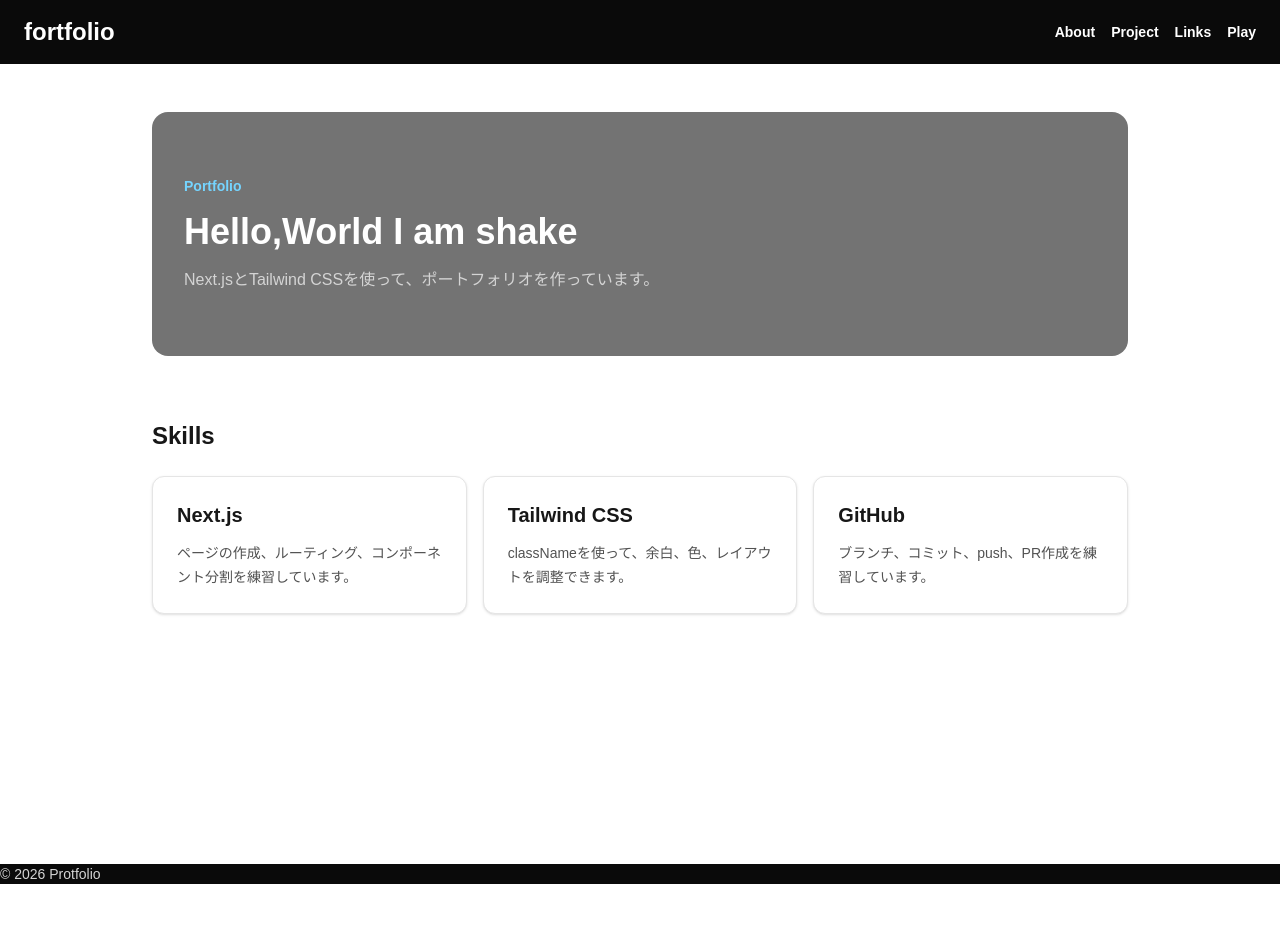
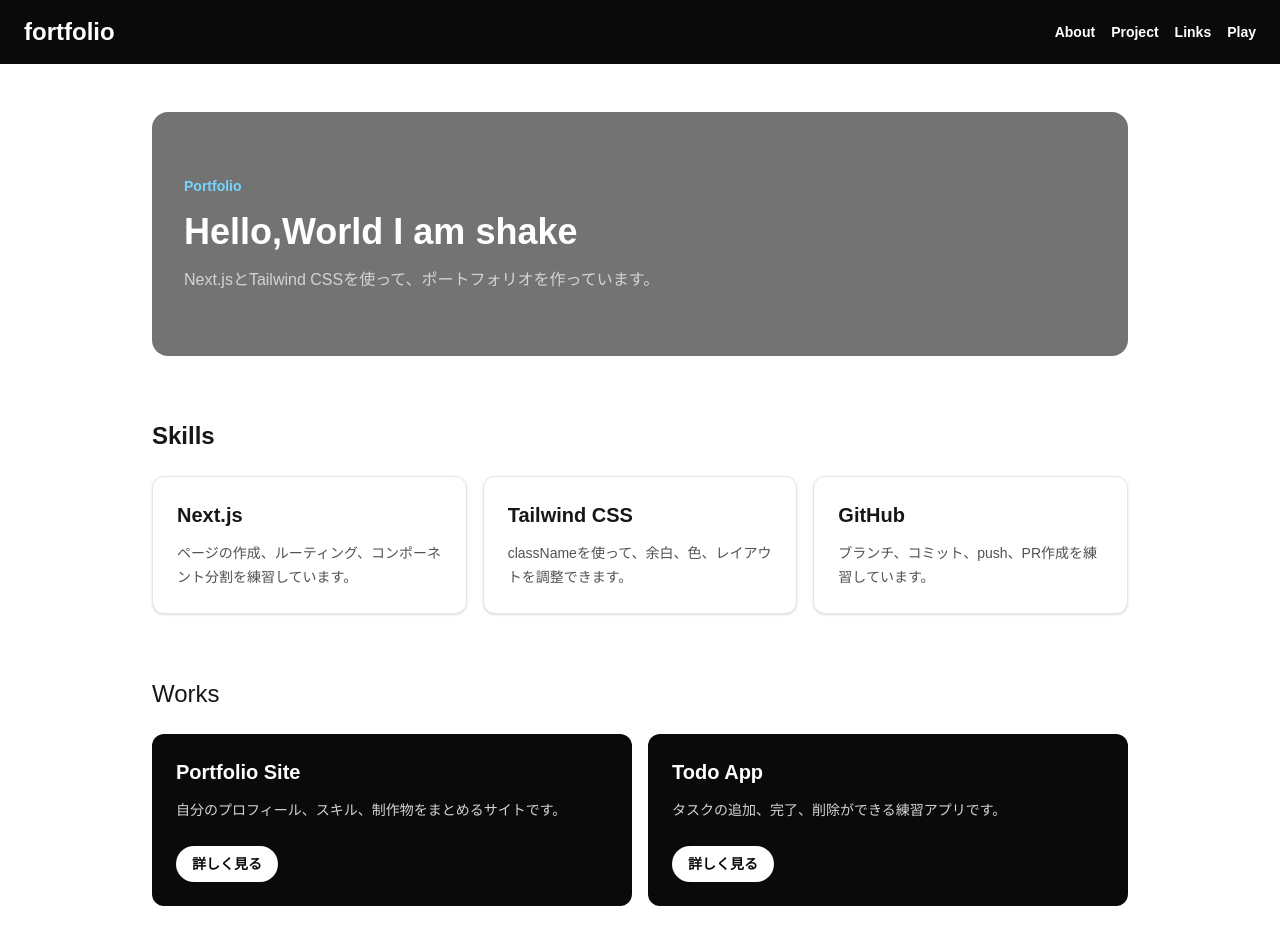
Before and after one commit to shake3deth/shake-portfolio, a Next.js app: page / in a window 1280 px wide. Shown: the top 952 px of the page. Before the commit the page ends 884 px from the top, so only its background shows below. Built offline with nearby package versions, Linux system fonts and the light colour scheme.

Commit message:
feature:制作物カードを追加

```diff
--- a/src/app/page.tsx
+++ b/src/app/page.tsx
@@ -1,5 +1,6 @@
 import { MainLayout } from "../layouts/main/main-layout";
 import { SkillCard } from "../components/skill-card/skill-card";
+import {WorkCard } from "../components/work-card/work-card";
 
 const skills =[
   {
@@ -15,6 +16,19 @@
     description: "ブランチ、コミット、push、PR作成を練習しています。",
   }
 ]
+
+const works =[
+  {
+    title: "Portfolio Site",
+    description:"自分のプロフィール、スキル、制作物をまとめるサイトです。",
+    href:"#",
+  },
+  {
+    title:"Todo App",
+    description: "タスクの追加、完了、削除ができる練習アプリです。",
+    href:"#",
+  },
+];
 
 export default function Home() {
   return(
@@ -34,6 +48,14 @@
             ))}
           </div>
         </section>
+        <section id="works">
+          <h2 className="text-2xl fonf-bold text-neutral-900">Works</h2>
+          <div className="mt-6 grid gap-4 md:grid-cols-2">
+            {works.map((work) => (
+              <WorkCard key={work.title} title={work.title} description={work.description} href={work.href} />
+            ))}
+          </div>
+        </section>
       </div>
     </MainLayout>
   );
--- a/src/components/skill-card/skill-card.tsx
+++ b/src/components/skill-card/skill-card.tsx
@@ -5,7 +5,7 @@
 
 export const SkillCard = ({title,description}:SkillCardProps) =>{
     return(
-        <div className="rounded-xl border border-neutral-200 bg-white p-6 shadow-sm">
+        <div className="transition hover:-translate-y-1 hover:shadow-md rounded-xl border border-neutral-200 bg-white p-6 shadow-sm">
             <h3 className="text-xl font-bold text-neutral-900">{title}</h3>
             <p className="mt-3 text-sm leading-6 text-neutral-600">
                 {description}
--- /dev/null
+++ b/src/components/work-card/work-card.tsx
@@ -0,0 +1,20 @@
+type WorkCardProps ={
+    title: string;
+    description: string;
+    href: string;
+};
+
+export const WorkCard = ({ title, description, href }: WorkCardProps) => {
+  return (
+    <article className='flex flex-col rounded-xl bg-neutral-950 p-6 text-white'>
+      <h3 className='text-xl font-bold'>{title}</h3>
+      <p className='mt-3 flex-1 text-sm leading-6 text-neutral-300'>{description}</p>
+      <a
+        className='mt-6 w-fit rounded-full bg-white px-4 py-2 text-sm font-bold text-neutral-950'
+        href={href}
+      >
+        詳しく見る
+      </a>
+    </article>
+  );
+};
```
